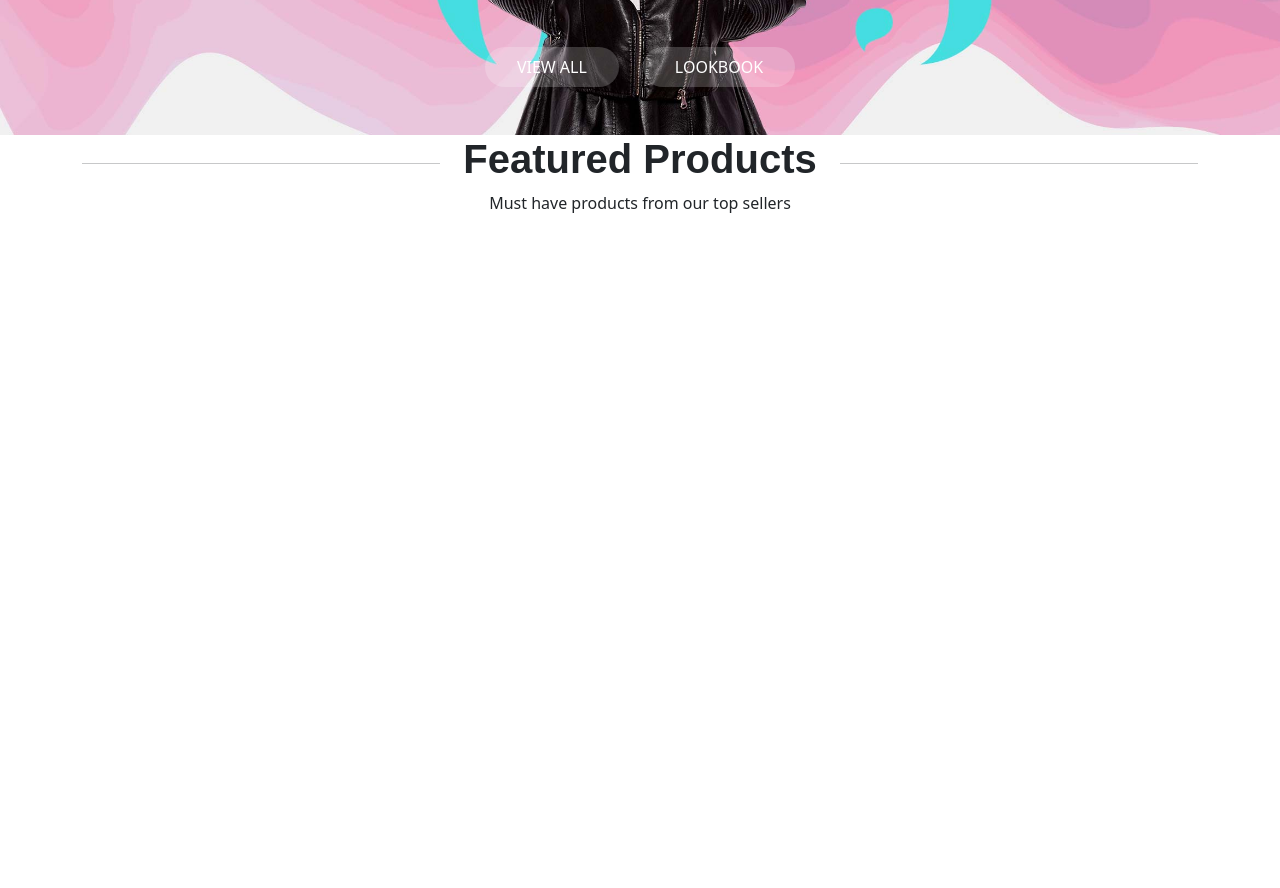
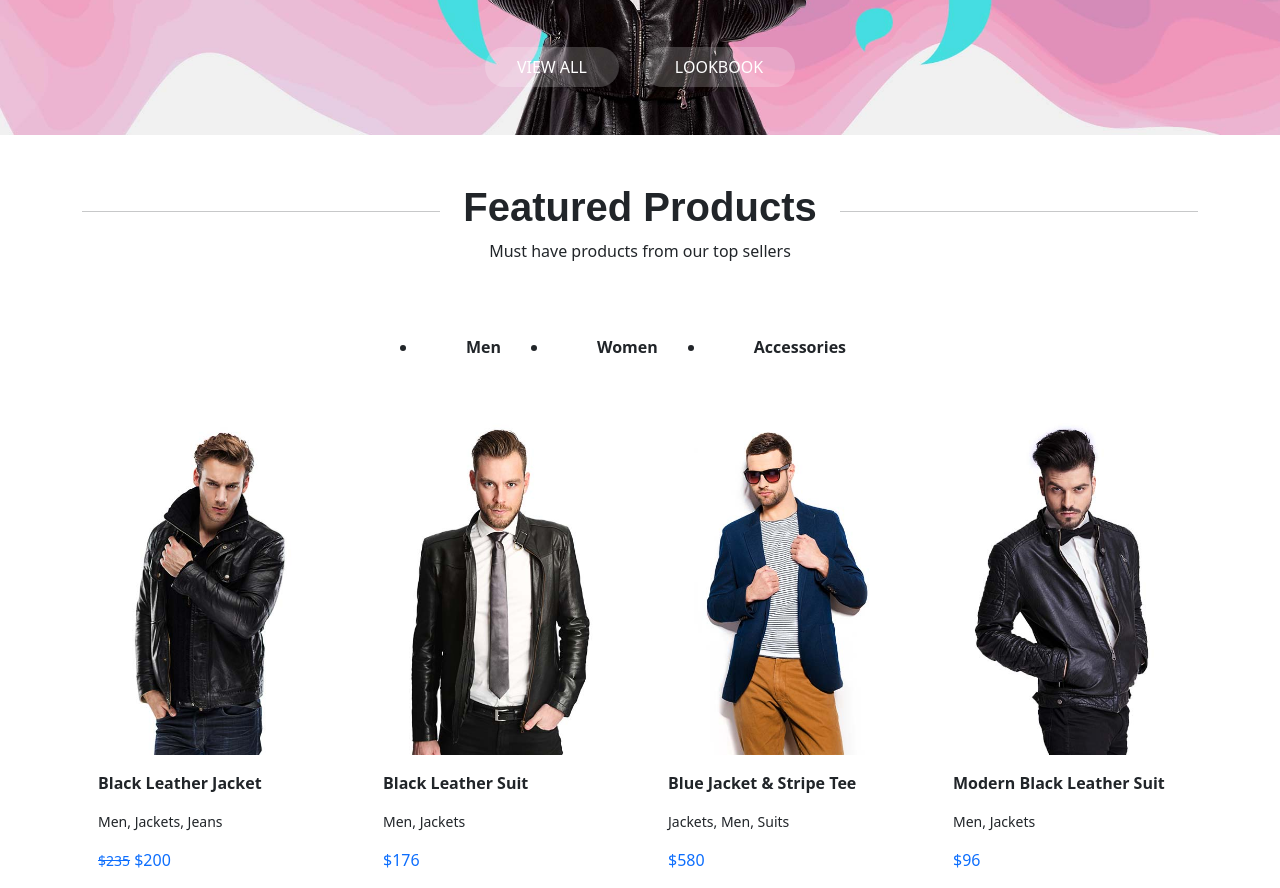
Before and after one commit to anashamimi/proj-html-vuejs, a Vue app: page / in a window 1280 px wide. Shown: the part 540-1428 px from the top of the page. Before the commit the page ends 800 px from the top, so only its background shows below. Built offline with nearby package versions, Linux system fonts and the light colour scheme; the HTML template or start-up script is replaced by a standard one.

Commit message:
add cards with category component

```diff
--- a/src/assets/styles/general.scss
+++ b/src/assets/styles/general.scss
@@ -11,6 +11,7 @@ $fa-font-path: './webfonts';
     --white: #ffffff;
     --dark-grey: #494949;
     --grey: #aaaaaa;
+    --light-grey: #eaeaea;
     --blue: #427ed1;
     --blue-hover: #4c8be0;
     --light-blue: #55cce5;
--- /dev/null
+++ b/src/components/Category.vue
@@ -0,0 +1,66 @@
+<template>
+    <div class="container">
+        <div >
+            <ul class="d-flex justify-content-center align-items-center" >
+                <li v-for="(category, index) in categories" :key="index" :class="{'selected': category.selected}">{{category.name}}</li>
+            </ul>
+        </div>
+
+        <div class="row">
+            <div class="col-3" v-for="(card, index) in cards">
+                <div class="card border-0">
+                    <div class="card-image">
+                        <img class=" img-fluid" :src="card.img" :alt="card.title">
+                    </div>
+                    <div class=" card-body">
+                        <p class="fw-bolder">{{ card.title }}</p>
+                        <p class="small">{{ card.description }}</p>
+                        <div>
+                            <span class="small text-decoration-line-through text-primary">{{ card.oldPrice }}</span>
+                            <span v-show="card.oldPrice != ''">&nbsp;</span>
+                            <span class="text-primary">{{ card.price }}</span>
+                        </div>
+
+                    </div>
+                </div>
+            </div>
+        </div>
+    </div>
+</template>
+
+<script>
+import { categories } from '../data/data';
+import { categoryCards } from '../data/data';
+    export default {
+        name: 'Category',
+        data(){
+            return{
+                categories,
+                cards: categoryCards
+            }
+        }
+    }
+</script>
+
+<style lang="scss" scoped>
+li{
+    border: 1px solid var(--light-grey);
+    padding: 0.5rem 3rem;
+    font-weight: bolder;
+    background-color: var(--bg-white);
+    transition: background-color 0.5s;
+
+    &:hover{
+        cursor: pointer;
+        background-color: var(--white);
+    }
+}
+
+ul{
+    margin-bottom: 3rem;
+}
+
+.selected{
+    background-color: var(--white);
+}
+</style>
--- a/src/components/MainComponent.vue
+++ b/src/components/MainComponent.vue
@@ -1,17 +1,19 @@
 <template>
     <Carousel />
     <SectionTitle :title="'Featured Products'" :subTitle="'Must have products from our top sellers'"/>
-
+    <Category/>
 </template>
 
 <script>
 import Carousel from './Carousel.vue';
 import SectionTitle from './SectionTitle.vue';
+import Category from './Category.vue';
 export default {
     name: 'MainComponent',
     components: {
         Carousel,
-        SectionTitle
+        SectionTitle,
+        Category
     }
 }
 </script>
--- a/src/components/SectionTitle.vue
+++ b/src/components/SectionTitle.vue
@@ -1,5 +1,5 @@
 <template>
-    <div class="container">
+    <div class="container py-5">
         <div class="d-flex align-items-center justify-content-between">
             <hr>
             <h2 class="text-center fw-bolder fs-1">{{ title }}</h2>
--- a/src/data/data.js
+++ b/src/data/data.js
@@ -38,5 +38,58 @@ const images = [
     }
 ];
 
+const categories = [
+    {
+        name: 'Men',
+        selected: true
+    },
 
-export {links , images};
+    {
+        name: 'Women',
+        selected: false
+    },
+
+    {
+        name: 'Accessories',
+        selected: false
+    },
+];
+
+const categoryCards = [
+    {
+        img: '../../public/images/black_elegant_leather_jacket.jpg',
+        title: 'Black Leather Jacket',
+        description: 'Men, Jackets, Jeans',
+        price: '$200',
+        oldPrice: '$235'
+    },
+
+    {
+        img: '../../public/images/black_leather_suit.jpg',
+        title: 'Black Leather Suit',
+        description: 'Men, Jackets',
+        price: '$176',
+        oldPrice: ''
+    },
+
+    {
+        img: '../../public/images/blue_jacket_and_white_stripe_tee.jpg',
+        title: 'Blue Jacket & Stripe Tee',
+        description: 'Jackets, Men, Suits',
+        price: '$580',
+        oldPrice: ''
+    },
+
+    {
+        img: '../../public/images/modern_black_leather_suit.jpg',
+        title: 'Modern Black Leather Suit',
+        description: 'Men, Jackets',
+        price: '$96',
+        oldPrice: ''
+    },
+
+
+
+]
+
+export {links , images , categories , categoryCards};
```
